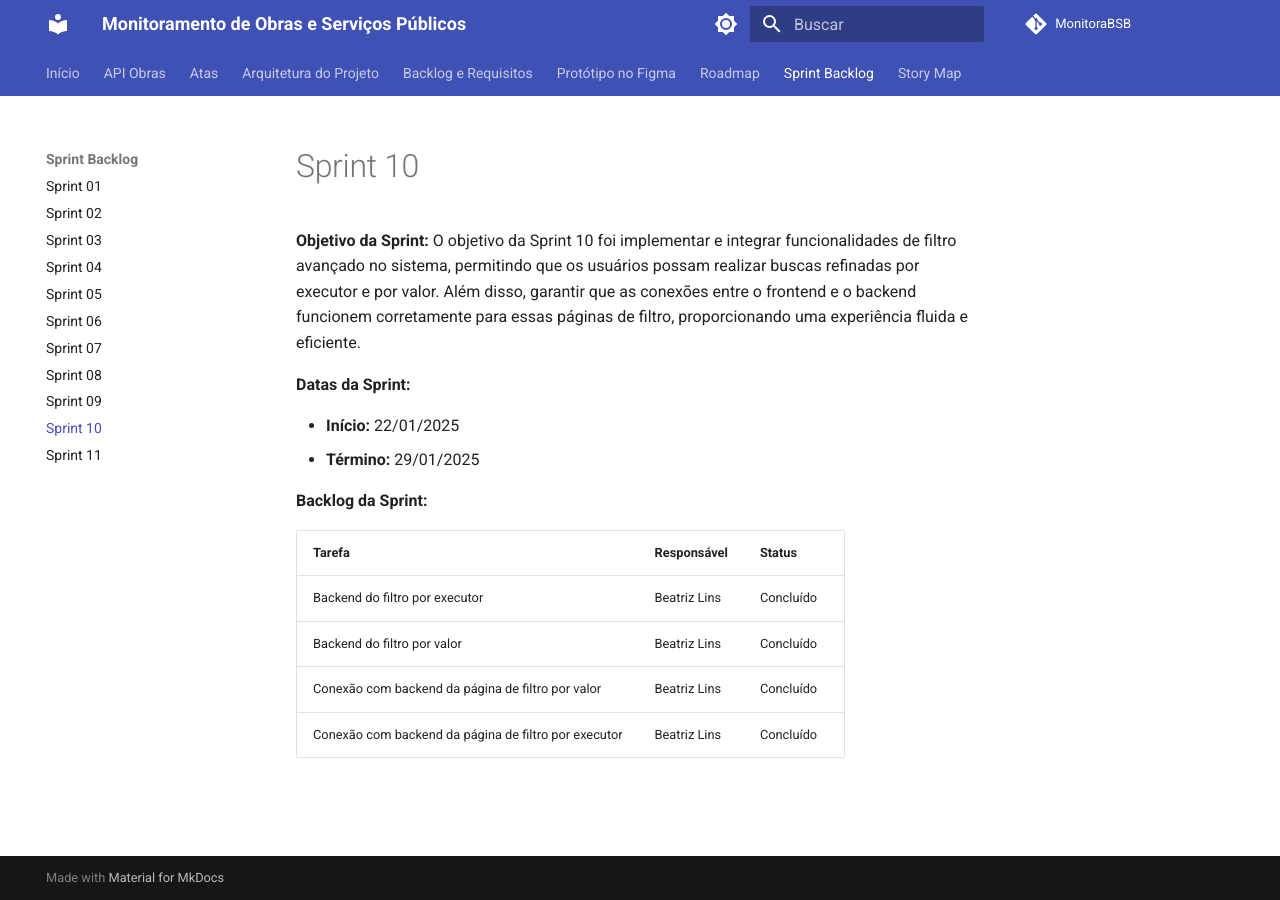
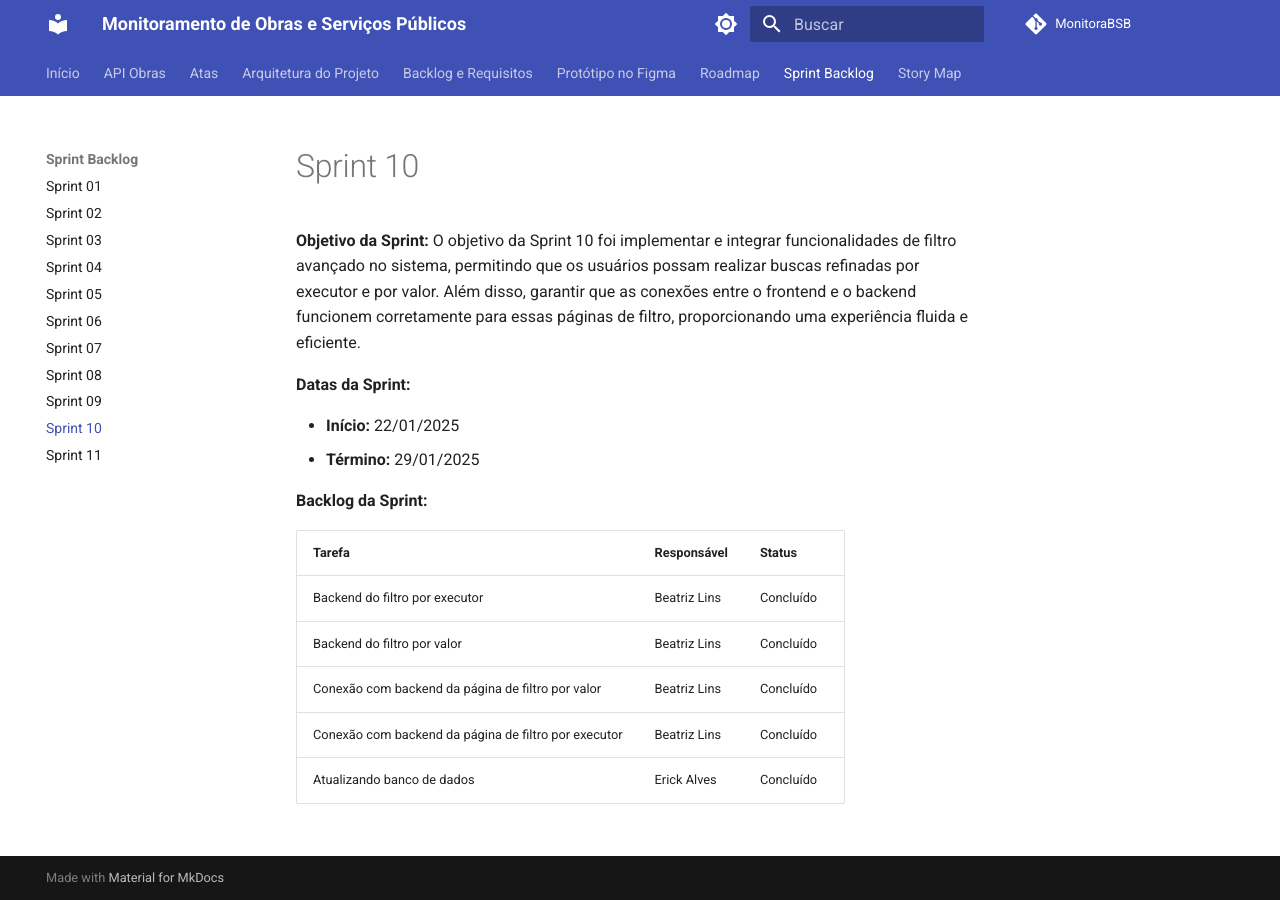
Before and after one commit to unb-mds/2024-2-Squad08, an MkDocs documentation site: the page built from docs/sprints/sprint10.md, in a window 1280 px wide. Built offline with MkDocs 1.6.1 and Material for MkDocs 9.7.7, drawn with Linux system fonts in a browser that asks for light colours; comment, search, counter and statistics services are not loaded.

Commit message:
feat: updating sprint 10

```diff
--- a/docs/sprints/sprint10.md
+++ b/docs/sprints/sprint10.md
@@ -15,3 +15,4 @@
 | Backend do filtro por valor| Beatriz Lins | Concluído |
 | Conexão com backend da página de filtro por valor | Beatriz Lins | Concluído |
 | Conexão com backend da página de filtro por executor | Beatriz Lins | Concluído |
+| Atualizando banco de dados | Erick Alves | Concluído |
```
